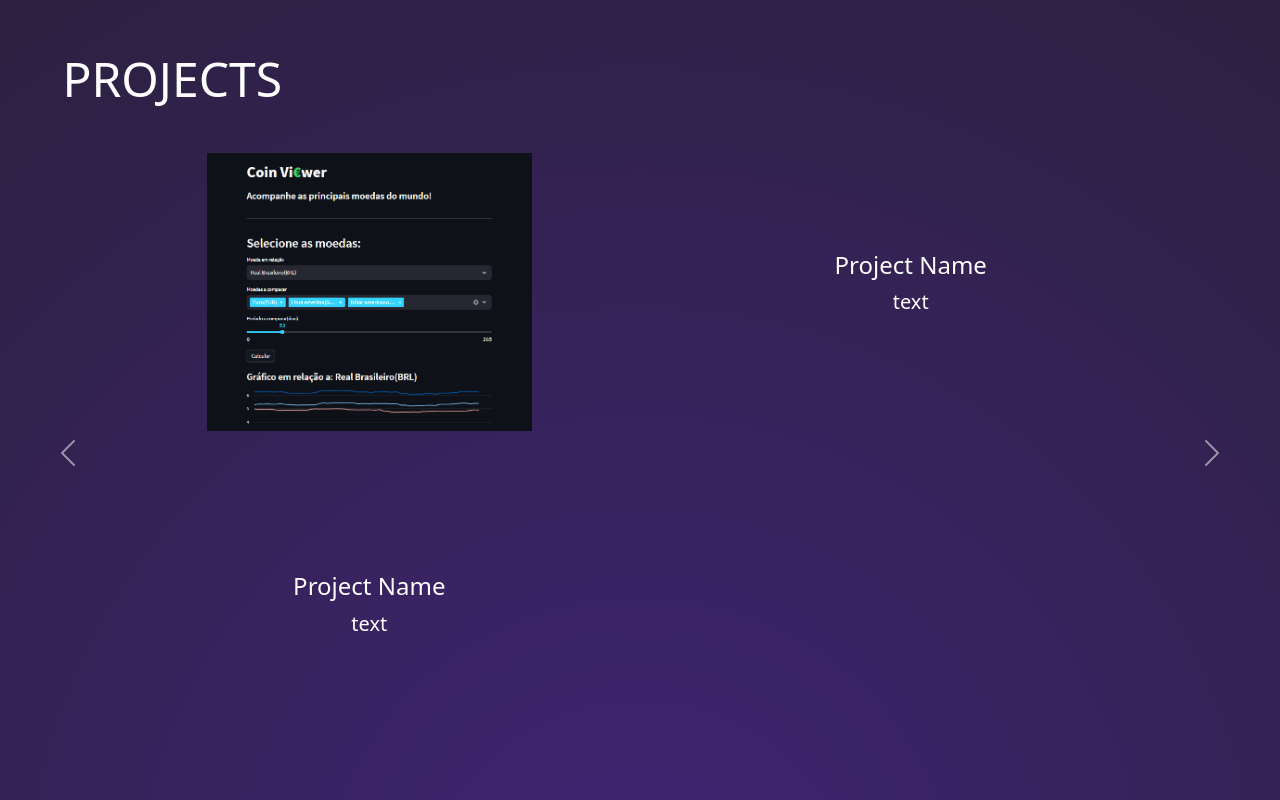
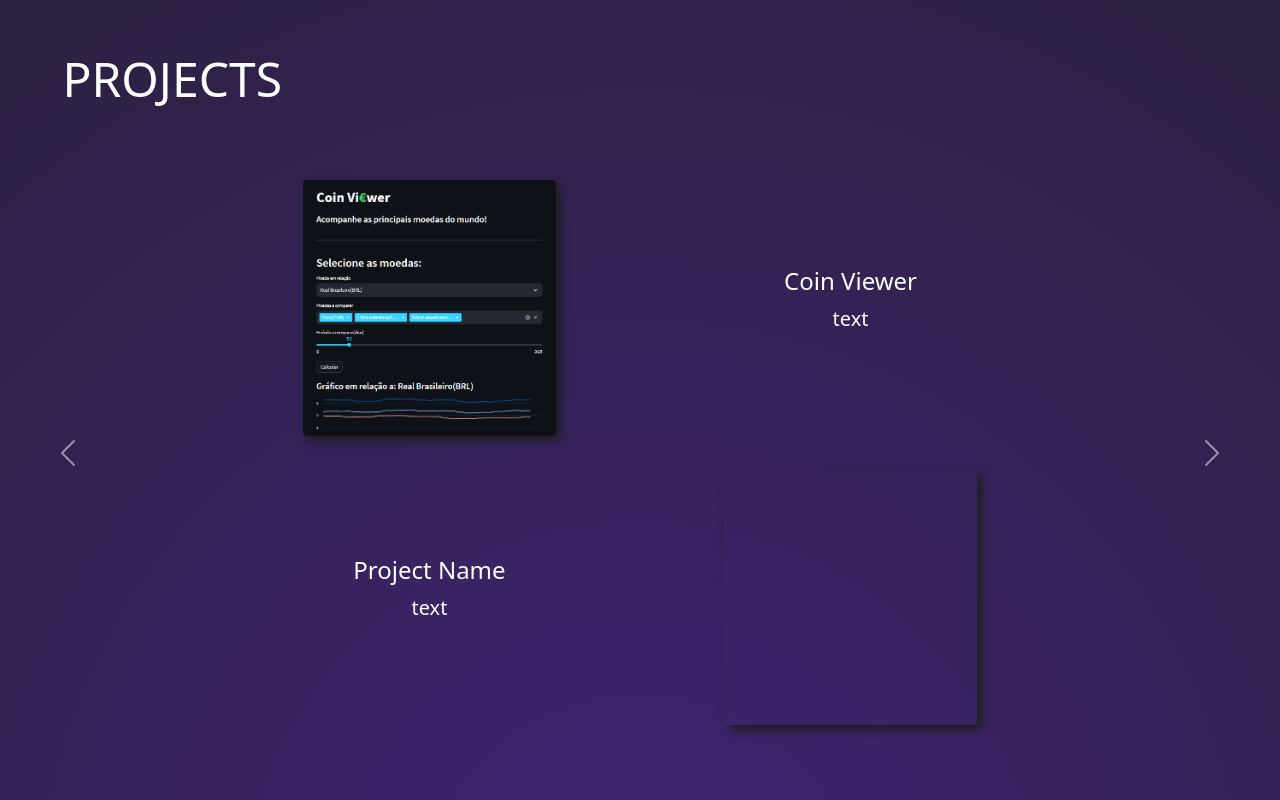
Before and after one commit to Dnaka27/Portfolio_v5, a React (Vite) app: page / in a window 1280 px wide. Shown: the part 800-1600 px from the top of the page. Built offline with nearby package versions, Linux system fonts and the light colour scheme; the HTML template or start-up script is replaced by a standard one.

Commit message:
Update project hover

```diff
--- a/src/components/Projects.css
+++ b/src/components/Projects.css
@@ -3,26 +3,45 @@
   box-sizing: border-box;
 }
 .carousel {
-  display: flex;
-  flex-direction: column;
-  justify-content: space-between;
-  align-items: center;
   height: 100%;
 }
 .carousel-inner {
+  display: flex;
+  flex-direction: row;
+  align-items: center;
+  height: 100%;
+  pointer-events: none;
+}
+
+.carousel-item.active {
+  display: flex;
+}
+
+.carousel-item {
+  display: flex;
+  flex-direction: column;
+  align-items: center;
+  justify-content: center;
   height: 100%;
 }
 
-.carousel-item {
-  height: 100%;
-}
-
-.carousel-schema-primary{
+.carousel-schema-primary {
   display: flex;
   flex-direction: row;
   align-items: center;
+  justify-content: center;
+  height: 45%;
+  width: 70%;
+  padding: 0;
+  transition: background-color 0.4s ease, width 0.5s ease, height 0.5s ease;
+  pointer-events: auto;
+  border-radius: 0.5rem;
+}
+
+.carousel-schema-primary:hover {
+  background-color: #6000ff50;
   height: 50%;
-  padding: 0 5%;
+  width: 85%;
 }
 
 .carousel-image,
@@ -34,12 +53,14 @@
   flex-direction: column;
   justify-content: center;
 }
-.carousel-image{
-
-}
 
 .carousel-image-project {
   height: 100%;
+  border-radius: 0.25rem;
+  box-shadow: 5px 5px 10px #1f1f1f;
+}
+
+.image-project1{
   background: url(images/Coin%20Viewer.png) center / cover;
 }
 
@@ -108,3 +129,9 @@
 .carousel-control-next {
   width: 5%;
 }
+
+.project-tech{
+  padding: 5%;
+  background-color: #3c00ff;
+  border-radius: 0.25rem;
+}
--- a/src/components/Projects.jsx
+++ b/src/components/Projects.jsx
@@ -1,19 +1,40 @@
-import './Projects.css'
+import { useState } from 'react';
+import './Projects.css';
 
 const Projects = () => {
+  const [description, setDescription] = useState('text');
+
+  const handleMouseEnter = () => {
+    setDescription('Novo texto ao passar o mouse!');
+  };
+
+  const handleMouseLeave = () => {
+    setDescription('<i class="fa-brands fa-python project-tech project-py"></i>'); // Texto original com HTML
+  };
+
   return (
-    <section id='projects' class='sectionMain'>
+    <section id='projects' className='sectionMain'>
       <h2 className='titleSection'>PROJECTS</h2>
-      <div id='carousel' class='carousel slide'>
-        <div class='carousel-inner'>
+      <div id='carousel' className='carousel slide'>
+        <div className='carousel-inner'>
           <div className='carousel-item active'>
-            <div className='carousel-schema-primary'>
+            <div
+              className='carousel-schema-primary'
+              onMouseEnter={handleMouseEnter}
+              onMouseLeave={handleMouseLeave}
+            >
               <div className='carousel-image'>
-                <a className='carousel-image-project'></a>
+                <a
+                  href='https://coinviewer-diogooike.streamlit.app/'
+                  className='carousel-image-project image-project1'
+                  target='_blank'
+                  rel='noopener noreferrer'
+                  alt='Project image'
+                ></a>
               </div>
               <div className='carousel-desc'>
-                <h4>Project Name</h4>
-                <p>text</p>
+                <h4>Coin Viewer</h4>
+                <p dangerouslySetInnerHTML={{ __html: description }} /> {/* Aqui */}
               </div>
             </div>
             <div className='carousel-schema-primary'>
@@ -22,185 +43,33 @@ const Projects = () => {
                 <p>text</p>
               </div>
               <div className='carousel-image'>
-                <a href=''></a>
+                <a className='carousel-image-project' href=''></a>
               </div>
             </div>
           </div>
           <div className='carousel-item'></div>
-          {/* <div class='carousel-item'>
-            <div class='carouselProjects'>
-              <div class='carouselImageCol'>
-                <a
-                  class='carouselProjectImage projectImage1'
-                  href='https://dnaka27.github.io/Tindog_Udemy_Web/'
-                  target='_blank'
-                  alt='Project image'
-                ></a>
-              </div>
-              <div class='carouselDescriptionCol'>
-                <h3 class='titleProjectDescription'>TinDoG</h3>
-                <p class='textDescription'>
-                  This project was completed as part of the Fullstack
-                  Programming course on Udemy. It’s a dating app for dogs called{' '}
-                  <a
-                    class='projectName'
-                    href='https://github.com/Dnaka27/Tindog_Udemy_Web'
-                    target='_blank'
-                  >
-                    TINDOG
-                  </a>
-                  . I used <span class='styleTech styleHTML'>HTML</span> and{' '}
-                  <span class='styleTech styleCSS'>CSS</span> to create a static
-                  page layout, also utilizing{' '}
-                  <span class='styleTool'>BOOTSTRAP</span> for responsiveness
-                  and components.
-                </p>
-              </div>
-            </div>
-          </div>
-          <div class='carousel-item'>
-            <div class='carouselProjects'>
-              <div class='carouselImageCol'>
-                <a
-                  class='carouselProjectImage projectImage2'
-                  href='https://dnaka27.github.io/ToDoList_basic/'
-                  target='_blank'
-                  alt='Project image'
-                ></a>
-              </div>
-              <div class='carouselDescriptionCol'>
-                <h3 class='titleProjectDescription'>To do list</h3>
-                <p class='textDescription'>
-                  This is an organizational project, a simple to-do list for
-                  everyday tasks, but with filters and a search bar. It's called{' '}
-                  <a
-                    class='projectName'
-                    href='https://github.com/Dnaka27/ToDoList_basic/'
-                    target='_blank'
-                  >
-                    TO DO LIST
-                  </a>
-                  . In this project, I used{' '}
-                  <span class='styleTech styleJS'>JAVASCRIPT</span> along with{' '}
-                  <span class='styleTech styleReact'>REACT</span> and finally
-                  styled it with <span class='styleTech styleCSS'>CSS</span>.
-                </p>
-              </div>
-            </div>
-          </div>
-          <div class='carousel-item active'>
-            <div class='carouselProjects'>
-              <div class='carouselImageCol'>
-                <a
-                  class='carouselProjectImage projectImage3'
-                  href='https://coinviewer-diogooike.streamlit.app/'
-                  target='_blank'
-                  alt='Project image'
-                ></a>
-              </div>
-              <div class='carouselDescriptionCol'>
-                <h3 class='titleProjectDescription'>Coin Viewer</h3>
-                <p class='textDescription'>
-                  This is a personal project that is still in progress, a
-                  currency quotation application called{' '}
-                  <a
-                    class='projectName'
-                    href='https://github.com/Dnaka27/Coin_Viewer'
-                    target='_blank'
-                  >
-                    COIN VIEWER
-                  </a>
-                  . It is primarily built with{' '}
-                  <span class='styleTech stylePY'>PYTHON</span>, using{' '}
-                  <span class='styleTool'>STREAMLIT</span> for the interface,{' '}
-                  <span class='styleTool'>PANDAS</span> and{' '}
-                  <span class='styleTool'>NUMPY</span> for data handling,{' '}
-                  <span class='styleTool'>REQUESTS</span> for the API, and{' '}
-                  <span class='styleTool'>PLOTLY</span> for the charts.
-                </p>
-              </div>
-            </div>
-          </div>
-          <div class='carousel-item'>
-            <div class='carouselProjects'>
-              <div class='carouselImageCol'>
-                <a
-                  class='carouselProjectImage projectImage4'
-                  href='https://github.com/Dnaka27/Basic_system_JavaSpring'
-                  target='_blank'
-                  alt='Project image'
-                ></a>
-              </div>
-              <div class='carouselDescriptionCol'>
-                <h3 class='titleProjectDescription'>Java API</h3>
-                <p class='textDescription'>
-                  This is a basic project made with{' '}
-                  <span class='styleTech styleJV'>Java</span>, called{' '}
-                  <a
-                    href='https://github.com/Dnaka27/Basic_system_JavaSpring'
-                    class='projectName'
-                  >
-                    JAVA API
-                  </a>
-                  . It’s a simple system integrated with an H2 database. I used
-                  the <span class='styleTool'>SPRING</span> framework and{' '}
-                  <span class='styleTool'>MAVEN</span> to manage its
-                  dependencies.
-                </p>
-              </div>
-            </div>
-          </div>
-          <div class='carousel-item'> */}
-          {/* <div class='carouselProjects'>
-              <div class='carouselImageCol'>
-                <a
-                  class='carouselProjectImage projectImage5'
-                  href='https://github.com/Dnaka27/Nutritionix_API-Google_sheets'
-                  target='_blank'
-                  alt='Project image'
-                ></a>
-              </div>
-              <div class='carouselDescriptionCol'>
-                <h3 class='titleProjectDescription'>Nutritionix project</h3>
-                <p class='textDescription'>
-                  A project completed as part of the Python programming course
-                  on Udemy, called{' '}
-                  <a
-                    class='projectName'
-                    href='https://github.com/Dnaka27/Nutritionix_API-Google_sheets'
-                    target='_blank'
-                  >
-                    NUTRITIONIX
-                  </a>
-                  . It involves integrating a{' '}
-                  <span class='styleTool'>SHEETS</span> spreadsheet with an API
-                  call using <span class='styleTech stylePY'>PYTHON</span> and
-                  the <span class='styleTool'>SHEETY</span> tool.
-                </p>
-              </div>
-            </div> */}
         </div>
         <button
-          class='carousel-control-prev'
+          className='carousel-control-prev'
           type='button'
           data-bs-target='#carousel'
           data-bs-slide='prev'
         >
-          <span class='carousel-control-prev-icon' aria-hidden='true'></span>
-          <span class='visually-hidden'>Previous</span>
+          <span className='carousel-control-prev-icon' aria-hidden='true'></span>
+          <span className='visually-hidden'>Previous</span>
         </button>
         <button
-          class='carousel-control-next'
+          className='carousel-control-next'
           type='button'
           data-bs-target='#carousel'
           data-bs-slide='next'
         >
-          <span class='carousel-control-next-icon' aria-hidden='true'></span>
-          <span class='visually-hidden'>Next</span>
+          <span className='carousel-control-next-icon' aria-hidden='true'></span>
+          <span className='visually-hidden'>Next</span>
         </button>
       </div>
     </section>
-  )
-}
+  );
+};
 
-export default Projects
+export default Projects;
```
